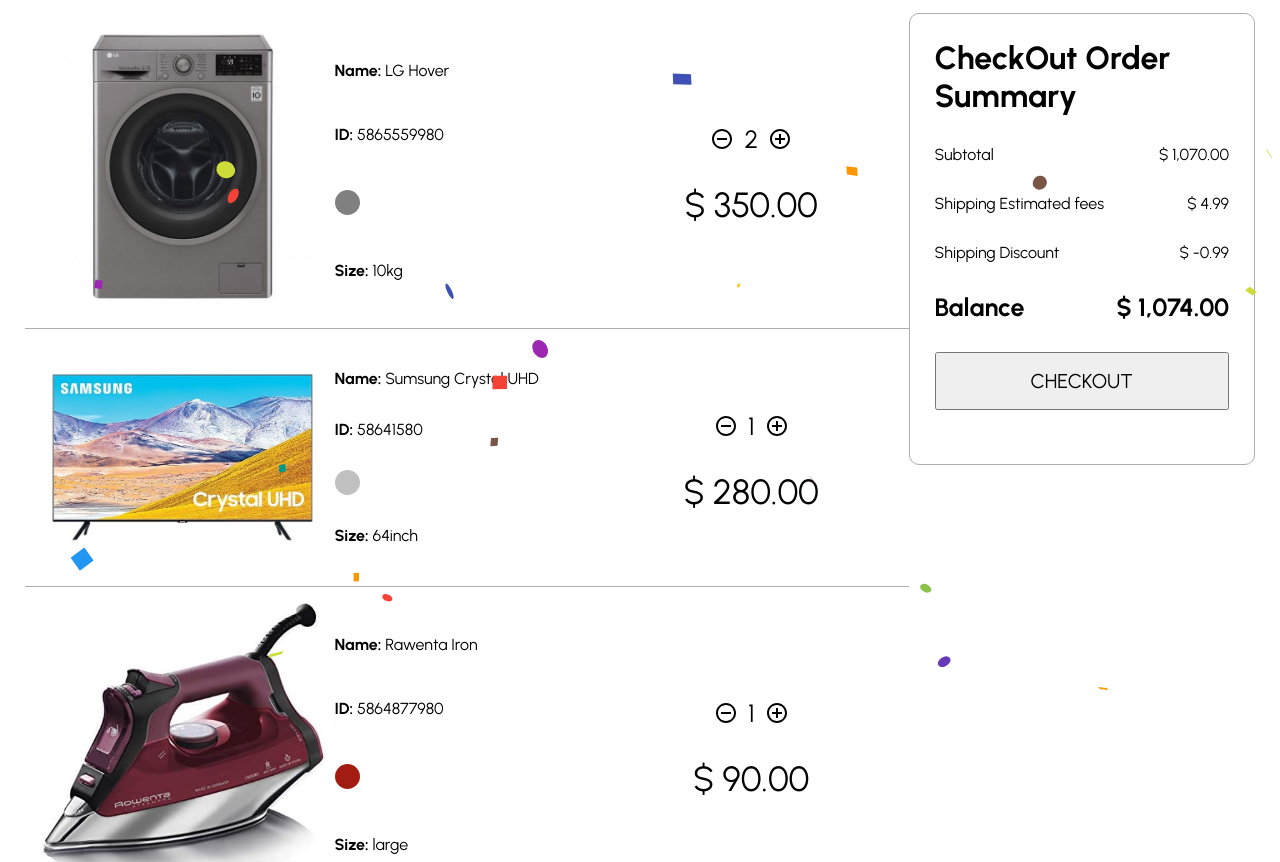
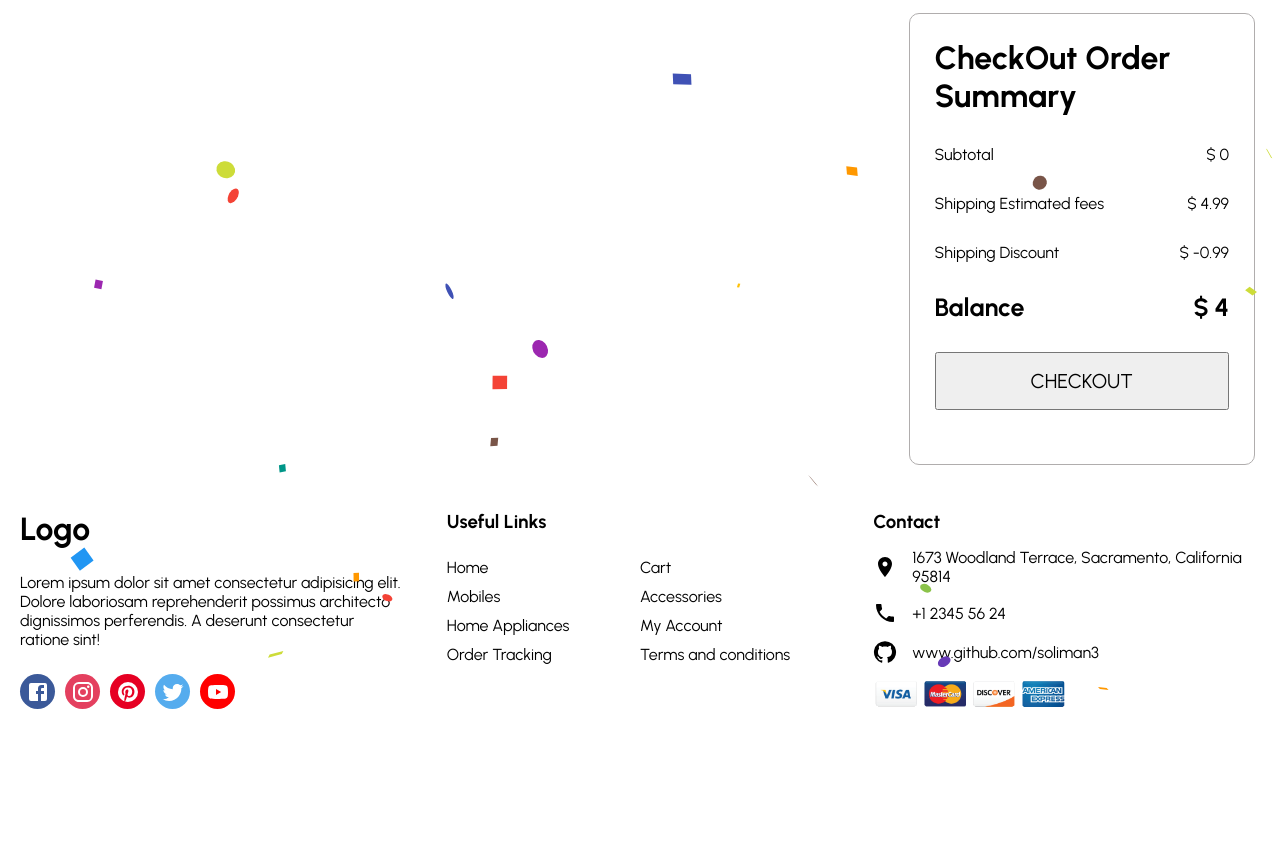
Before and after one commit to Soliman3/e-commerce-mern-fullstack-adminpanel-reduxtoolkit-jwt-stripe-styled-firebase-responsive, a React (Create React App) app in the folder client/: page /cart in a window 1280 px wide. Shown: the part 260-1122 px from the top of the page. After the commit the page ends 989 px from the top, so only its background shows below. Built offline with nearby package versions, Linux system fonts and the light colour scheme.

Commit message:
finish cart summary

```diff
--- a/client/src/components/NavBar.jsx
+++ b/client/src/components/NavBar.jsx
@@ -14,7 +14,7 @@
 import ShoppingCartOutlinedIcon from '@mui/icons-material/ShoppingCartOutlined';
 
 // use navigate...
-import { useNavigate } from 'react-router-dom';
+import { Link, useNavigate } from 'react-router-dom';
 
 // Styling...
 const Container = styled.div`
@@ -104,12 +104,14 @@
                 <RightSideNavBar>
                 <LanguageOption>AR</LanguageOption>
                 <MenuItem>REGISTER</MenuItem>
-                <MenuItem>LOGIN</MenuItem>
+                    <MenuItem>LOGIN</MenuItem>
+                    <Link to="/cart">
                     <MenuItem>
                         <Badge color="secondary" badgeContent={notificationCartQuantity}>
                             <ShoppingCartOutlinedIcon />
                         </Badge>
                     </MenuItem>
+                    </Link>
                 </RightSideNavBar>
             </WrapperContainer>
         </Container>
--- a/client/src/pages/Cart.jsx
+++ b/client/src/pages/Cart.jsx
@@ -18,6 +18,7 @@
 
 // responsive for Cart page...
 import { mobile } from '../responsive'
+import { useSelector } from 'react-redux'
 
 // Styling...
 const Container = styled.div`
@@ -197,7 +198,12 @@
     const handleConfetti = (toggle) => {
         setStartConfetti(toggle)
     }
+    // ########################################################
 
+    // get shopping added products from cart redux toolkit...
+    const cart = useSelector((state)=> state.cart)
+    const shippingFees = 4.99;
+    const shippingDiscount = 0.99
     return (
         <Container ref={confettiRef}>
             <NavBar />
@@ -214,86 +220,46 @@
                 </TopContaier>
                 <BottomContainer>
                     <ProductInfo>
-                        <Product>
+                        {cart?.products?.map((product)=>(<><Product>
                             <ProductWrapper>
-                                <ProductImage src={hover} />
+                                <ProductImage src={product.image} />
                                 <ProductDetails>
-                                    <ProductName><b>Name:</b> LG Hover</ProductName>
-                                    <ProductId><b>ID:</b> 5865559980</ProductId>
-                                    <ProductColor color='gray' />
-                                    <ProductSize><b>Size:</b> 10kg</ProductSize>
+                                    <ProductName><b>Name:</b>{product.title}</ProductName>
+                                    <ProductId><b>ID:</b>{product._id}</ProductId>
+                                    <ProductColor color={product.selectedColor} />
+                                    <ProductSize><b>Size:</b>{product.selectedSize}</ProductSize>
                                 </ProductDetails>
 
                             </ProductWrapper>
                             <PriceDetails>
                                 <ProductQuantityContainer>
                                     <RemoveCircleOutlineIcon />
-                                    <Quantity>2</Quantity>
+                                    <Quantity>{product.orderedQuantity}</Quantity>
                                     <AddCircleOutlineIcon />
                                 </ProductQuantityContainer>
-                                <ProductPrice>$ 350.00</ProductPrice>
+                                <ProductPrice>{product.orderedQuantity*product.price}</ProductPrice>
                             </PriceDetails>
                         </Product>
                         <HorizontalLine/>
-                        <Product>
-                            <ProductWrapper>
-                                <ProductImage src={lcd} />
-                                <ProductDetails>
-                                    <ProductName><b>Name:</b> Sumsung Crystal UHD</ProductName>
-                                    <ProductId><b>ID:</b> 58641580</ProductId>
-                                    <ProductColor color='silver' />
-                                    <ProductSize><b>Size:</b> 64inch</ProductSize>
-                                </ProductDetails>
-
-                            </ProductWrapper>
-                            <PriceDetails>
-                                <ProductQuantityContainer>
-                                    <RemoveCircleOutlineIcon />
-                                    <Quantity>1</Quantity>
-                                    <AddCircleOutlineIcon />
-                                </ProductQuantityContainer>
-                                <ProductPrice>$ 280.00</ProductPrice>
-                            </PriceDetails>
-                        </Product>
-                        <HorizontalLine/>
-                        <Product>
-                            <ProductWrapper>
-                                <ProductImage src={iron} />
-                                <ProductDetails>
-                                    <ProductName><b>Name:</b> Rawenta Iron</ProductName>
-                                    <ProductId><b>ID:</b> 5864877980</ProductId>
-                                    <ProductColor color='#a31c12' />
-                                    <ProductSize><b>Size:</b> large</ProductSize>
-                                </ProductDetails>
-
-                            </ProductWrapper>
-                            <PriceDetails>
-                                <ProductQuantityContainer>
-                                    <RemoveCircleOutlineIcon />
-                                    <Quantity>1</Quantity>
-                                    <AddCircleOutlineIcon />
-                                </ProductQuantityContainer>
-                                <ProductPrice>$ 90.00</ProductPrice>
-                            </PriceDetails>
-                        </Product>
+                        </>))}
                     </ProductInfo>
                     <ProductSummary>
                         <SummaryTitle>CheckOut Order Summary</SummaryTitle>
                         <SummaryItem>
                             <SummaryItemText>Subtotal</SummaryItemText>
-                            <SummaryItemPrice>$ 1,070.00</SummaryItemPrice>
+                            <SummaryItemPrice>$ {cart.total}</SummaryItemPrice>
                         </SummaryItem>
                         <SummaryItem>
                             <SummaryItemText>Shipping Estimated fees</SummaryItemText>
-                            <SummaryItemPrice>$ 4.99</SummaryItemPrice>
+                            <SummaryItemPrice>$ {shippingFees}</SummaryItemPrice>
                         </SummaryItem>
                         <SummaryItem>
                             <SummaryItemText>Shipping Discount</SummaryItemText>
-                            <SummaryItemPrice>$ -0.99</SummaryItemPrice>
+                            <SummaryItemPrice>$ -{shippingDiscount}</SummaryItemPrice>
                         </SummaryItem>
                         <SummaryItem type='net'>
                             <SummaryItemText>Balance</SummaryItemText>
-                            <SummaryItemPrice>$ 1,074.00</SummaryItemPrice>
+                            <SummaryItemPrice>$ {cart.total + shippingFees - shippingDiscount}</SummaryItemPrice>
                         </SummaryItem>
                         <CheckOutButton  onMouseEnter={() => handleConfetti(true)} onMouseLeave={() => handleConfetti(false)}>CHECKOUT</CheckOutButton>
                     </ProductSummary>
--- a/client/src/pages/Product.jsx
+++ b/client/src/pages/Product.jsx
@@ -229,7 +229,7 @@
                   <Filter>
                           <FilterTitle>Size</FilterTitle>
                           <FilterSize>
-                          {product?.size?.map(s => (<FilterSizeOption size={s} key={s} onChage={(e)=> setSelectedSize(e.target.value)}>{s}</FilterSizeOption>))}
+                          {product?.size?.map(s => (<FilterSizeOption size={s} key={s} onChange={(e)=> setSelectedSize(e.target.value)}>{s}</FilterSizeOption>))}
                           </FilterSize>
                   </Filter>
                   </FilterContainer>
--- a/client/src/redux/cartSlice.js
+++ b/client/src/redux/cartSlice.js
@@ -10,7 +10,7 @@
     reducers:{
         addProductToCart: (state, action)=> {
                 state.cartQuantity += 1
-                state.products.pop(action.payload)
+                state.products.push(action.payload)
                 state.total += action.payload.price * action.payload.orderedQuantity
         },
         removeProductFromCart: (state, action) => {
```
